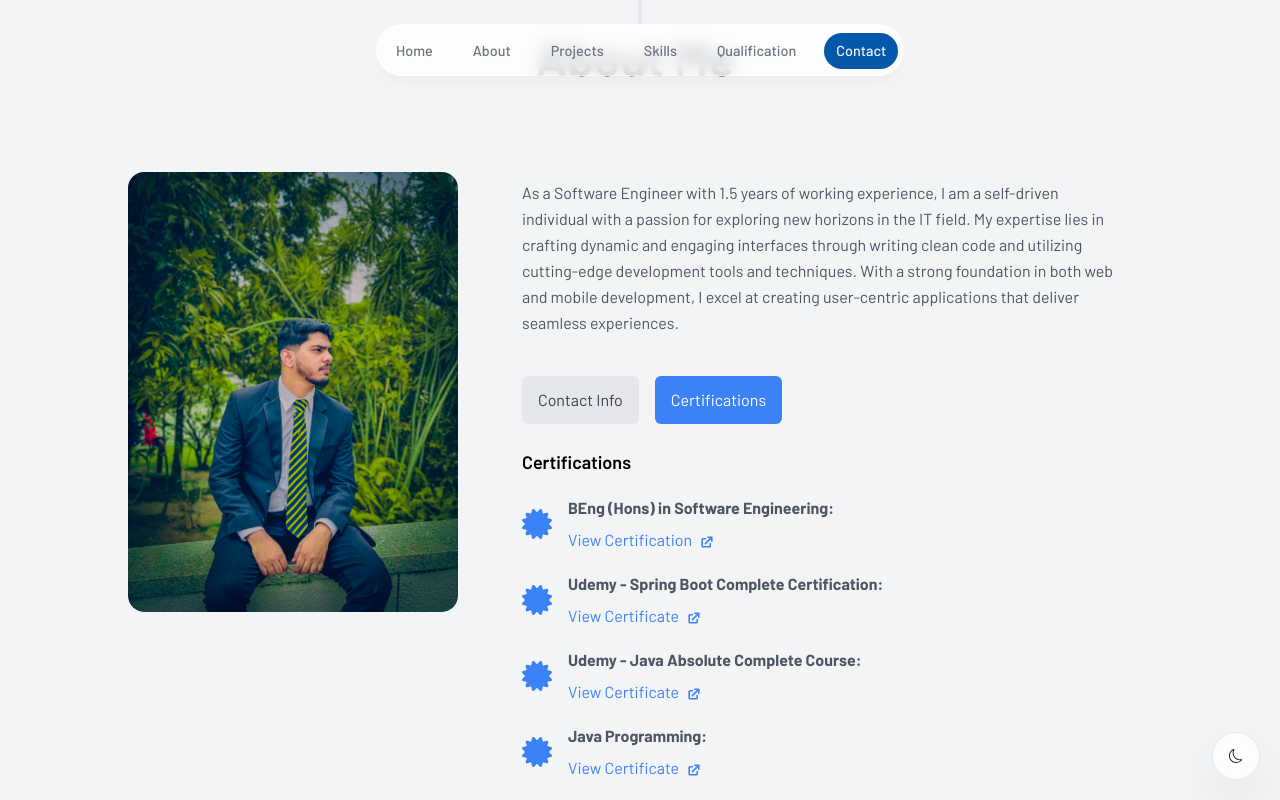
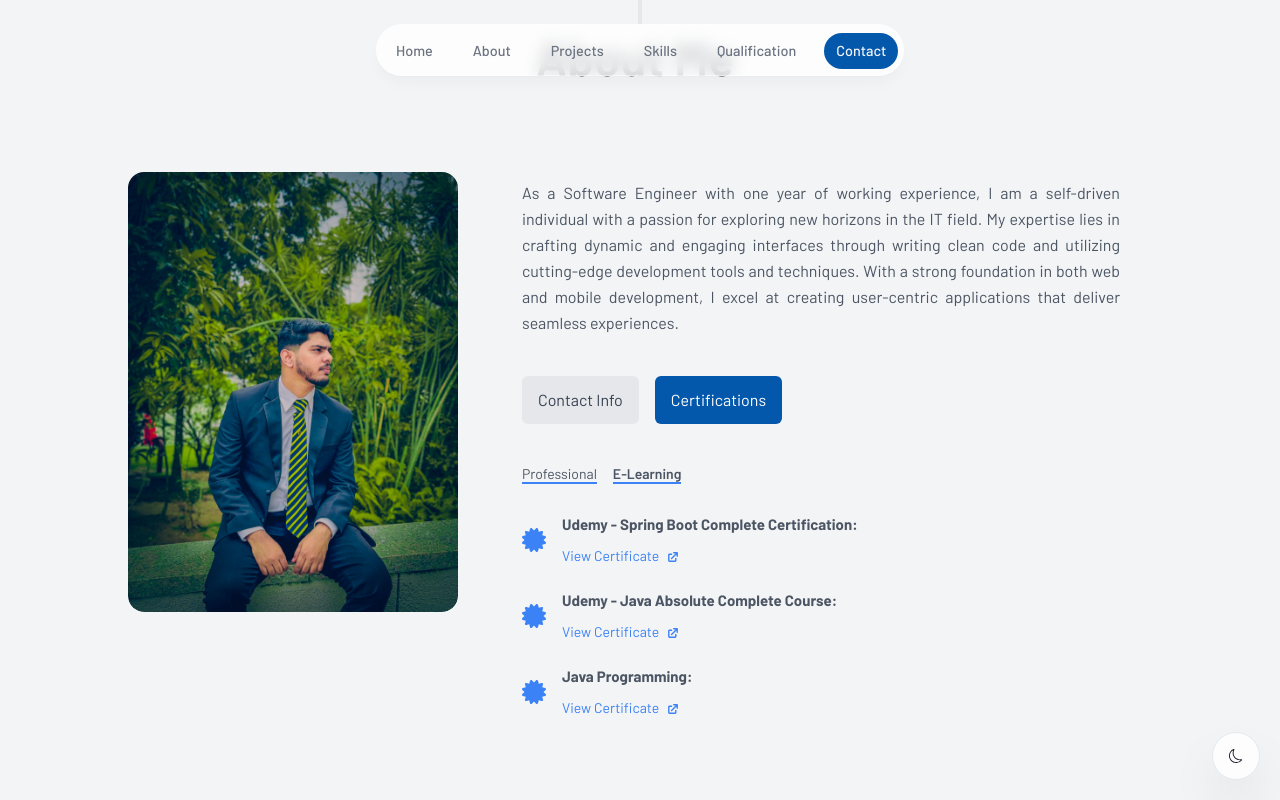
Before and after one commit to m-amaann/my-portfolio, a Next.js app: page / in a window 1280 px wide. Both pictures are taken after a click on the button "Certifications". Shown: the part 797-1597 px from the top of the page. Built offline with nearby package versions, Linux system fonts and the light colour scheme.

Commit message:
certificates

```diff
--- a/components/layout/about.tsx
+++ b/components/layout/about.tsx
@@ -10,8 +10,9 @@ import Link from "next/link";
 export default function About() {
   const { ref } = useSectionInView("About");
 
-  // State to track the active tab
+  // State to track the active tab and certification type
   const [activeTab, setActiveTab] = useState("contact");
+  const [certType, setCertType] = useState("e-learning"); // Default to 'e-learning'
 
   return (
     <motion.section
@@ -43,28 +44,20 @@ export default function About() {
 
         {/* Text Section */}
         <div className="text-white md:px-6 lg:px-8 flex flex-col justify-start md:w-2/3">
-          <p className="mt-6 text-gray-600 leading-relaxed pb-4 text-left">
-            As a Software Engineer with 1.5 years of working experience, I am a self-driven individual with a passion for exploring new horizons in the IT field. My expertise lies in crafting dynamic and engaging interfaces through writing clean code and utilizing cutting-edge development tools and techniques. With a strong foundation in both web and mobile development, I excel at creating user-centric applications that deliver seamless experiences.
+          <p className="mt-6 text-gray-600 leading-relaxed pb-4 text-justify">
+            As a Software Engineer with one year of working experience, I am a self-driven individual with a passion for exploring new horizons in the IT field. My expertise lies in crafting dynamic and engaging interfaces through writing clean code and utilizing cutting-edge development tools and techniques. With a strong foundation in both web and mobile development, I excel at creating user-centric applications that deliver seamless experiences.
           </p>
 
           {/* Tab Navigation */}
           <div className="tabs flex justify-start gap-4 mt-6 mb-6">
             <button
-              className={`px-4 py-2 rounded-md ${
-                activeTab === "contact"
-                  ? "bg-blue-500 text-white"
-                  : "bg-gray-200 text-gray-700"
-              }`}
+              className={`relative px-4 py-2 rounded-md ${activeTab === "contact" ? "bg-[#0458AC] text-white" : "bg-gray-200 text-gray-700"}`}
               onClick={() => setActiveTab("contact")}
             >
               Contact Info
             </button>
             <button
-              className={`px-4 py-2 rounded-md ${
-                activeTab === "certifications"
-                  ? "bg-blue-500 text-white"
-                  : "bg-gray-200 text-gray-700"
-              }`}
+              className={`relative px-4 py-2 rounded-md ${activeTab === "certifications" ? "bg-[#0458AC] text-white" : "bg-gray-200 text-gray-700"}`}
               onClick={() => setActiveTab("certifications")}
             >
               Certifications
@@ -82,16 +75,15 @@ export default function About() {
                 transition={{ duration: 0.5 }}
                 className="text-black text-left"
               >
-                <h5 className="text-lg font-semibold mb-4">Contact Information</h5>
-                <ul className="space-y-3 text-gray-600">
+                <ul className="space-y-3 text-[15px] text-gray-600">
                   <li>
-                    <strong>Current Living: </strong>Colombo, Sri Lanka
+                    <span className="font-semibold">Current Living: </span>Colombo, Sri Lanka
                   </li>
                   <li>
-                    <strong>Nationality: </strong>Sri Lankan
+                    <span className="font-semibold">Nationality: </span>Sri Lankan
                   </li>
                   <li>
-                    <strong>Age: </strong>23
+                    <span className="font-semibold">Age: </span>23
                   </li>
                 </ul>
               </motion.div>
@@ -106,45 +98,71 @@ export default function About() {
                 transition={{ duration: 0.5 }}
                 className="text-black text-left"
               >
-                <h5 className="text-lg font-semibold mb-4">Certifications</h5>
+                {/* Certification Type Tabs */}
+                <div className="flex justify-start gap-4 mt-4 mb-6">
+                  <button
+                    className={`relative text-sm text-gray-600 focus:outline-none group ${certType === "professional" ? "font-semibold" : ""}`}
+                    onClick={() => setCertType("professional")}
+                  >
+                    Professional
+                    <span className={`absolute left-0 bottom-0 h-[2px] w-full bg-blue-500 transition-all duration-300 ${certType === "professional" ? "w-full" : "w-0"}`} />
+                  </button>
+                  <button
+                    className={`relative text-sm text-gray-600 focus:outline-none group ${certType === "e-learning" ? "font-semibold" : ""}`}
+                    onClick={() => setCertType("e-learning")}
+                  >
+                    E-Learning
+                    <span className={`absolute left-0 bottom-0 h-[2px] w-full bg-blue-500 transition-all duration-300 ${certType === "e-learning" ? "w-full" : "w-0"}`} />
+                  </button>
+                </div>
+
+                {/* Content based on certification type */}
+                {certType === "professional" && (
                   <ul className="space-y-3 text-gray-600">
                     <li className="flex items-center gap-3 sm:gap-4">
-                    <FaCertificate className="text-blue-500 text-xl sm:text-2xl md:text-3xl lg:text-4xl xl:text-3xl" />
+                      <FaCertificate className="text-blue-500 text-xl sm:text-2xl md:text-3xl lg:text-4xl xl:text-2xl" />
                       <span className="flex flex-col">
-                      <strong>BEng (Hons) in Software Engineering: </strong>
-                      <Link href="https://drive.google.com/file/d/1udVbaISge3fOqVxl0Q1uKg4HjHt71vxz/view?usp=sharing" target="_blank" className="text-blue-500 hover:underline">
+                        <strong className="text-[15px]">BEng (Hons) in Software Engineering: </strong>
+                        <Link href="https://drive.google.com/file/d/1udVbaISge3fOqVxl0Q1uKg4HjHt71vxz/view?usp=sharing" target="_blank" className="text-blue-500 hover:underline text-[14px]">
                           View Certification <HiExternalLink className="inline ml-1 text-blue-500" />
                         </Link>
                       </span>
                     </li>
+                    {/* Add more professional certificates here */}
+                  </ul>
+                )}
+
+                {certType === "e-learning" && (
+                  <ul className="space-y-3 text-gray-600">
                     <li className="flex items-center gap-3 sm:gap-4">
-                    <FaCertificate className="text-blue-500 text-xl sm:text-2xl md:text-3xl lg:text-4xl xl:text-3xl" />
+                      <FaCertificate className="text-blue-500 text-xl sm:text-2xl md:text-3xl lg:text-4xl xl:text-2xl" />
                       <span className="flex flex-col">
-                      <strong>Udemy - Spring Boot Complete Certification: </strong>
-                      <Link href="https://www.udemy.com/certificate/UC-ce0e9057-f1b9-4c77-8dd2-643d57455685/" target="_blank" className="text-blue-500 hover:underline">
+                        <strong className="text-[15px]">Udemy - Spring Boot Complete Certification: </strong>
+                        <Link href="https://www.udemy.com/certificate/UC-ce0e9057-f1b9-4c77-8dd2-643d57455685/" target="_blank" className="text-blue-500 hover:underline text-[14px]">
                           View Certificate <HiExternalLink className="inline ml-1 text-blue-500" />
                         </Link>
                       </span>
                     </li>
                     <li className="flex items-center gap-3 sm:gap-4">
-                    <FaCertificate className="text-blue-500 text-xl sm:text-2xl md:text-3xl lg:text-4xl xl:text-3xl" />
+                      <FaCertificate className="text-blue-500 text-xl sm:text-2xl md:text-3xl lg:text-4xl xl:text-2xl" />
                       <span className="flex flex-col">
-                      <strong>Udemy - Java Absolute Complete Course: </strong>
-                      <Link href="https://www.udemy.com/certificate/UC-448bc9f7-0204-4159-ad23-168483d5bb6a/" target="_blank" className="text-blue-500 hover:underline">
+                        <strong className="text-[15px]">Udemy - Java Absolute Complete Course: </strong>
+                        <Link href="https://www.udemy.com/certificate/UC-448bc9f7-0204-4159-ad23-168483d5bb6a/" target="_blank" className="text-blue-500 hover:underline text-[14px]">
                           View Certificate <HiExternalLink className="inline ml-1 text-blue-500" />
                         </Link>
                       </span>
                     </li>
                     <li className="flex items-center gap-3 sm:gap-4">
-                    <FaCertificate className="text-blue-500 text-xl sm:text-2xl md:text-3xl lg:text-4xl xl:text-3xl" />
+                      <FaCertificate className="text-blue-500 text-xl sm:text-2xl md:text-3xl lg:text-4xl xl:text-2xl" />
                       <span className="flex flex-col">
-                      <strong>Java Programming: </strong>
-                      <Link href="https://www.educba.com/certificate/?c=009KXKRQ0" target="_blank" className="text-blue-500 hover:underline">
+                        <strong className="text-[15px]">Java Programming: </strong>
+                        <Link href="https://www.educba.com/certificate/?c=009KXKRQ0" target="_blank" className="text-blue-500 hover:underline text-[14px]">
                           View Certificate <HiExternalLink className="inline ml-1 text-blue-500" />
                         </Link>
                       </span>
                     </li>
                   </ul>
+                )}
               </motion.div>
             )}
           </div>
```
Lines whose indentation alone changed are shown as unchanged.
